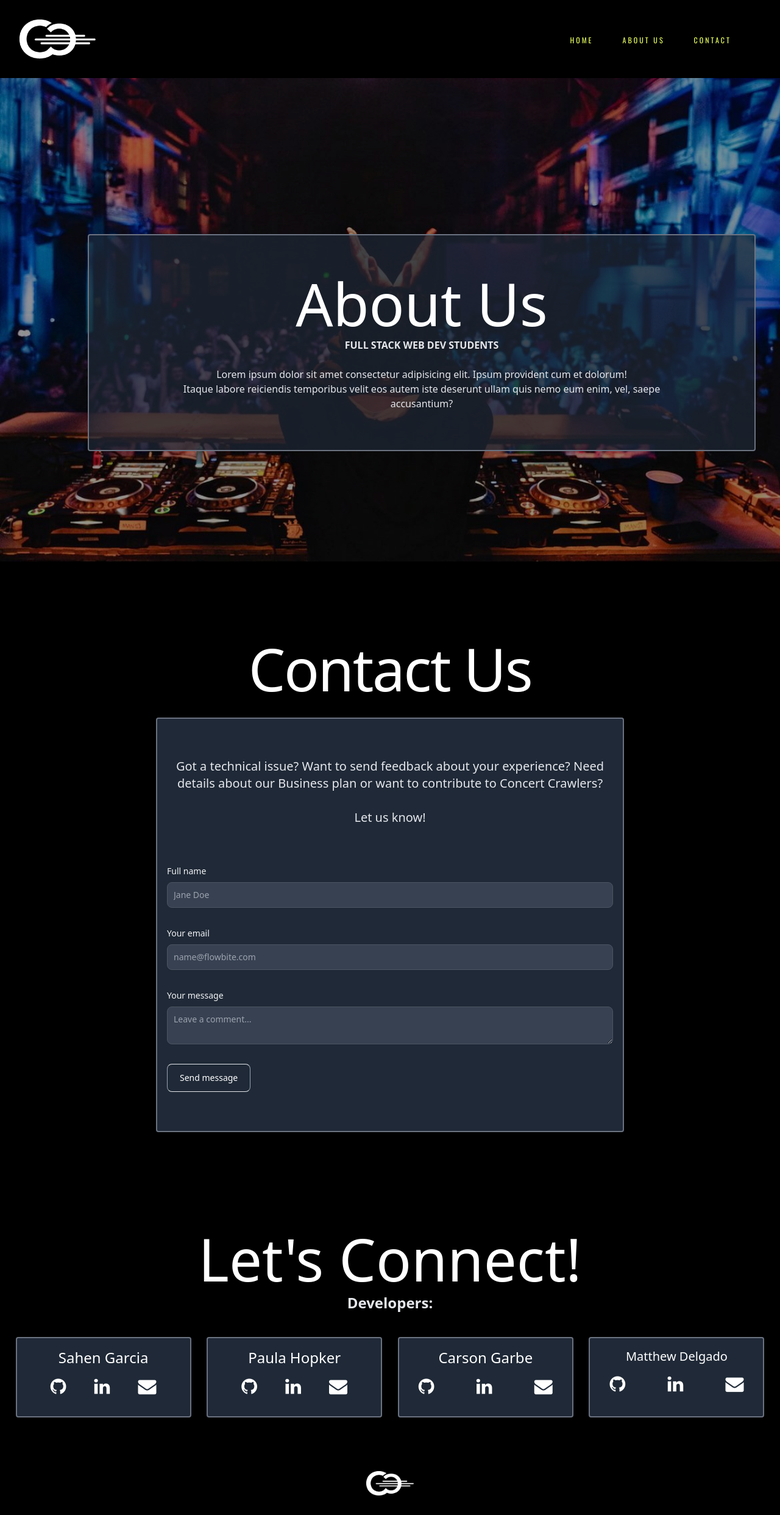
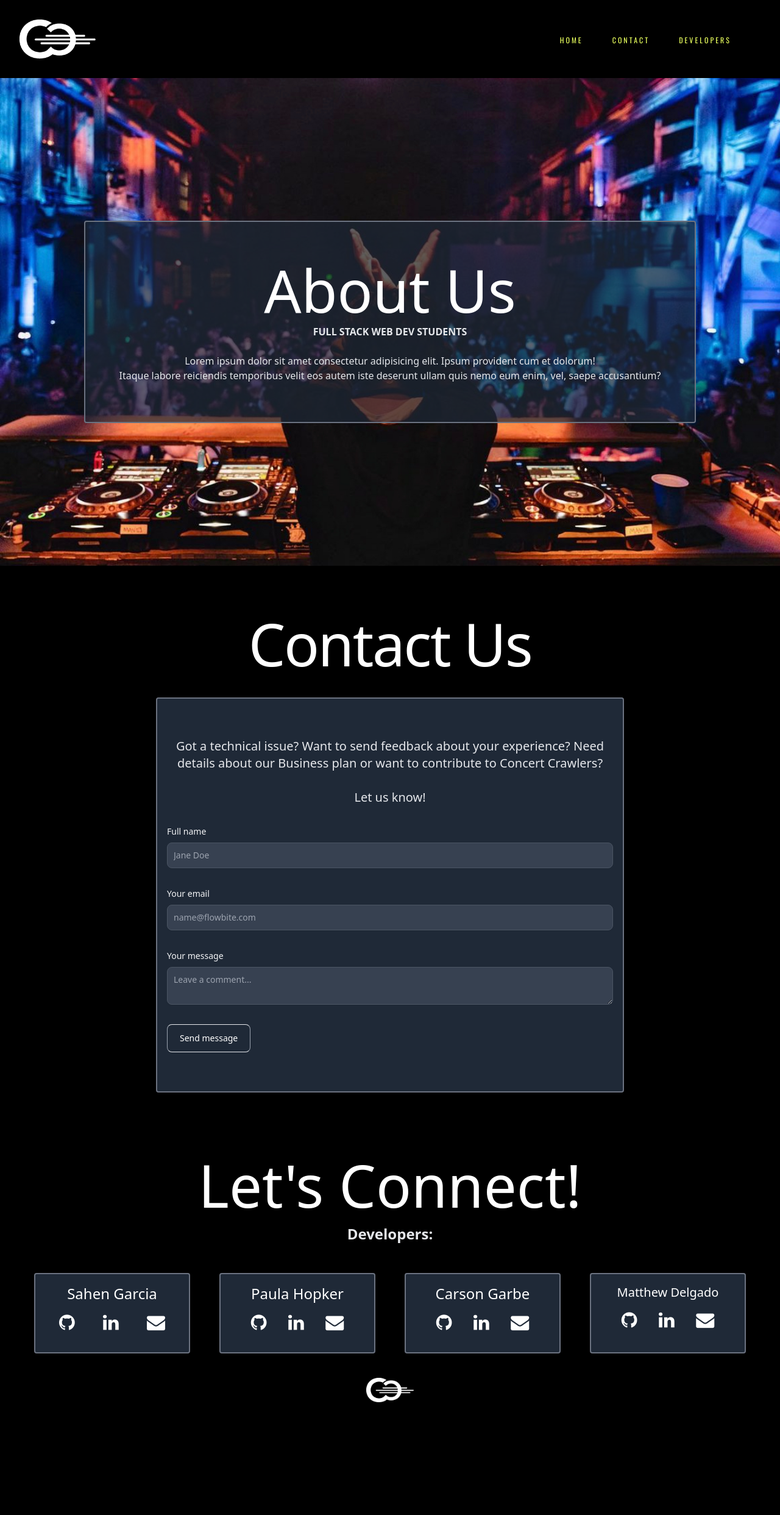
Before and after one commit to imjustSahen/ConcertCrawler, a website: page src/contact.html in a window 1280 px wide. Shown: the whole page at 61% size. After the commit the page ends 2332 px from the top, so only its background shows below. Drawn offline with nearby package versions, Linux system fonts and the light colour scheme.

Commit message:
refactored header code for appearance and functionality. Changed nav bar styles.

```diff
--- a/src/contact.html
+++ b/src/contact.html
@@ -1,5 +1,6 @@
 <!DOCTYPE html>
 <html lang="en">
+
 <head>
     <meta charset="UTF-8">
     <meta http-equiv="X-UA-Compatible" content="IE=edge">
@@ -15,11 +16,12 @@
     <!--Connecting Google Fonts-->
     <link rel="preconnect" href="https://fonts.googleapis.com">
     <link rel="preconnect" href="https://fonts.gstatic.com" crossorigin>
-    <link href="https://fonts.googleapis.com/css2?family=Oswald:wght@300;400;500;700&family=Montserrat:wght@400;800&display=swap" rel="stylesheet">
+    <link
+        href="https://fonts.googleapis.com/css2?family=Oswald:wght@300;400;500;700&family=Montserrat:wght@400;800&display=swap"
+        rel="stylesheet">
 
     <!--Tailwind fix-->
     <script src="https://cdn.tailwindcss.com"></script>
-
 </head>
 
 <body class="bg-black text-white ">
@@ -32,11 +34,13 @@
             <li class="index">
                 <a href="index.html">Home</a>
             </li>
+
             <li>
-             <a href="contact.html">About Us</a>
+                <a href="#contact-us">Contact</a>
             </li>
+
             <li>
-             <a href="contact.html/#contact-us">Contact</a>
+                <a href="#developers">Developers</a>
             </li>
         </ul>
         <div class="burger">
@@ -52,88 +56,103 @@
         </div>
     </nav>
 
-    <!-- <main style="background-image: url(../assets/imgs/backstage2.0.jpeg); background-repeat: no-repeat; background-position-x: center; background-size: 100vw;" > -->
-    <!-- Header + image -->
-    <header class="flex justify-center">
-        <div class="flex flex-col text-center items-center">
-            <div>
-                <img src="../assets/imgs/backstage2.0.jpeg" alt="backstage image" class="w-screen h-100 opacity-60 relative">
-                <!-- <card class="flex flex-col bg-opacity-70 text-center content-center mt-72 mb-80 lg:py-16 max-w-screen border-2 rounded border-gray-500 bg-gray-800">  -->
-                <card class="grid place-items-center bg-opacity-70 text-center content-center mt-16 mb-14 md:mb-40 md:justify-center md:absolute md:top-44 lg:top-60 xl:top-80 lg:mb-96 sm:mx-10 lg:-ml-16 xl:ml-36 2xl:ml-52 3xl:ml-72 lg:p-16 max-w-screen border-2 rounded border-gray-500 bg-gray-800">
+    <!-- header -->
+
+    <header
+        class="grid content-center bg-fixed bg-cover bg-no-repeat w-full min-w-screen min-h-screen  h-screen"
+        style="background-image: url('../assets/imgs/backstage2.0.jpeg')">
+        <div class="flex flex-col text-center items-center m-4 md:m-8 lg:m-20">
+            <card class="flex flex-col bg-opacity-70 py-4 lg:py-16 border-2 rounded border-gray-500 bg-gray-800">
                 <h1 class="text-8xl">About Us</h1>
                 <h4 class="font-bold pt-2 text-gray-200">FULL STACK WEB DEV STUDENTS</h4>
                 <br>
-                <p class="text-gray-200 px-14">Lorem ipsum dolor sit amet consectetur adipisicing elit. Ipsum provident cum et dolorum!<br>
-                    Itaque labore reiciendis temporibus velit eos autem iste deserunt ullam quis nemo eum enim, vel, saepe accusantium?</p>
+                <p class="text-gray-200 px-14">Lorem ipsum dolor sit amet consectetur adipisicing elit. Ipsum provident
+                    cum et dolorum!<br>
+                    Itaque labore reiciendis temporibus velit eos autem iste deserunt ullam quis nemo eum enim, vel,
+                    saepe accusantium?</p>
                 </img>
             </card>
-            </div>
-
         </div>
     </header>
 
     <!-- Contact Form -->
-    <h2 class="mb-8 text-8xl tracking-tight text-center lg:mt-32">Contact Us</h2>
-    <card class="flex justify-center">
+    <h2 class="mt-6 mb-10 text-8xl tracking-tight text-center lg:mt-20" id="contact-us">Contact Us</h2>
+    <card class="flex justify-center mx-4">
         <div class="py-8 lg:py-16 px-4 max-w-screen-md border-2 rounded border-gray-500 bg-gray-800">
-            <p class="mb-8 lg:mb-16 font-light text-center text-gray-200 sm:text-xl">Got a technical issue? Want to send feedback about your experience? Need details about our Business plan or want to contribute to Concert Crawlers?<br><br>Let us know!</p>
+            <p class="mb-8 font-light text-center text-gray-200 sm:text-xl">Got a technical issue? Want to send feedback
+                about your experience? Need details about our Business plan or want to contribute to Concert
+                Crawlers?<br><br>Let us know!</p>
             <form action="#" class="space-y-8">
                 <div>
                     <label for="name" class="block mb-2 text-sm text-gray-100">Full name</label>
-                    <input for="name" id="name" class="border text-sm rounded-lg focus:ring-primary-500 focus:border-primary-500 block w-full p-2.5 shadow-sm-light bg-gray-700 border-gray-600 placeholder-gray-400 text-white " placeholder="Jane Doe" required>
+                    <input for="name" id="name"
+                        class="border text-sm rounded-lg focus:ring-primary-500 focus:border-primary-500 block w-full p-2.5 shadow-sm-light bg-gray-700 border-gray-600 placeholder-gray-400 text-white "
+                        placeholder="Jane Doe" required>
                 </div>
                 <div>
                     <label for="email" class="block mb-2 text-sm font-medium text-gray-100">Your email</label>
-                    <input type="email" id="email" class="shadow-sm border text-sm rounded-lg focus:ring-primary-500 focus:border-primary-500 block w-full p-2.5 hadow-sm-light bg-gray-700 border-gray-600 placeholder-gray-400 text-white " placeholder="name@flowbite.com" required>
+                    <input type="email" id="email"
+                        class="shadow-sm border text-sm rounded-lg focus:ring-primary-500 focus:border-primary-500 block w-full p-2.5 hadow-sm-light bg-gray-700 border-gray-600 placeholder-gray-400 text-white "
+                        placeholder="name@flowbite.com" required>
                 </div>
 
                 <div class="sm:col-span-2">
                     <label for="message" class="block mb-2 text-sm font-medium text-gray-100">Your message</label>
-                    <textarea id="message" class="block p-2.5 w-full text-sm rounded-lg shadow-sm border focus:ring-primary-500 focus:border-primary-500 bg-gray-700 border-gray-600 placeholder-gray-400 text-white " placeholder="Leave a comment..."></textarea>
+                    <textarea id="message"
+                        class="block p-2.5 w-full text-sm rounded-lg shadow-sm border focus:ring-primary-500 focus:border-primary-500 bg-gray-700 border-gray-600 placeholder-gray-400 text-white "
+                        placeholder="Leave a comment..."></textarea>
                 </div>
-                <button type="submit" class="py-3 px-5 text-sm font-medium text-center text-white border border-x-gray-400 rounded-lg bg-primary-700 sm:w-fit hover:bg-primary-800 focus:ring-4 focus:outline-none focus:ring-primary-300 dark:bg-primary-600 hover:bg-primary-700 focus:ring-primary-800">Send message</button>
+                <button type="submit"
+                    class="py-3 px-5 text-sm font-medium text-center text-white border border-x-gray-400 rounded-lg bg-primary-700 sm:w-fit hover:bg-primary-800 focus:ring-4 focus:outline-none focus:ring-primary-300 dark:bg-primary-600 hover:bg-primary-700 focus:ring-primary-800">Send
+                    message</button>
             </form>
         </div>
     </card>
 
     <!-- Let's Connect -->
-    <section class="flex flex-col text-center pt-40">
-        <h1 class="text-8xl pb-2">Let's Connect!</h1>
+    <section class="flex flex-col text-center mt-24" id="developers">
+        <h1 class="text-8xl pb-2 m-2">Let's Connect!</h1>
         <h4 class="font-bold pb-8 text-2xl text-gray-200">Developers:</h4>
-        <div class="flex flex-row flex-wrap justify-evenly mb-14">
-            <card class="flex flex-col mt-2 py-4 px-4 w-72 max-w-screen-md border-2 rounded border-gray-500 bg-gray-800">
+        <div class="flex flex-row flex-wrap content-around justify-evenly m-2">
+
+            <card class="flex flex-col mt-2 p-4 w-64 max-w-screen-md border-2 rounded border-gray-500 bg-gray-800">
                 <h1 class="text-2xl">Sahen Garcia</h1>
-                <div class="flex justify-around p-4">
-                    <a href="https://github.com/imjustSahen" target="_blank" rel="noopener noreferrer"><i class="fa fa-github" style="font-size: 30px;"></i></a>
+                <div class="flex justify-around pt-4">
+                    <a href="https://github.com/imjustSahen" target="_blank" rel="noopener noreferrer"><i
+                            class="fa fa-github" style="font-size: 30px;"></i></a>
                     <a><i class="fa fa-linkedin" style="font-size: 30px;"></i></a>
                     <a href="mailto: imjustsahen@gmail.com"><i class="fa fa-envelope" style="font-size: 30px"></i></a>
                 </div>
             </card>
 
-            <card class="py-4 px-4 w-72 mt-2 max-w-screen-md border-2 rounded border-gray-500 bg-gray-800">
+            <card class="flex flex-col mt-2 p-4 w-64 max-w-screen-md border-2 rounded border-gray-500 bg-gray-800">
                 <h1 class="text-2xl">Paula Hopker</h1>
                 <div class="p-4 flex justify-around">
-                    <a href="https://github.com/thepauladenise" target="_blank" rel="noopener noreferrer"><i class="fa fa-github" style="font-size: 30px;"></i></a>
+                    <a href="https://github.com/thepauladenise" target="_blank" rel="noopener noreferrer"><i
+                            class="fa fa-github" style="font-size: 30px;"></i></a>
                     <a><i class="fa fa-linkedin" style="font-size: 30px;"></i></a>
                     <a href="mailto: pdhopker@gmail.com"><i class="fa fa-envelope" style="font-size: 30px"></i></a>
                 </div>
             </card>
 
-            <card class="py-4 px-4 w-72 mt-2 max-w-screen-md border-2 rounded border-gray-500 bg-gray-800">
+            <card class="flex flex-col mt-2 p-4 w-64 max-w-screen-md border-2 rounded border-gray-500 bg-gray-800">
                 <h1 class="text-2xl">Carson Garbe</h1>
-                <div class="p-4 flex justify-between">
-                    <a href="https://github.com/carsongarbe" target="_blank" rel="noopener noreferrer"><i class="fa fa-github" style="font-size: 30px;"></i></a>
+                <div class="p-4 flex justify-around">
+                    <a href="https://github.com/carsongarbe" target="_blank" rel="noopener noreferrer"><i
+                            class="fa fa-github" style="font-size: 30px;"></i></a>
                     <a><i class="fa fa-linkedin" style="font-size: 30px;"></i></a>
                     <a href="mailto: carsongarbe@gmail.com"><i class="fa fa-envelope" style="font-size: 30px"></i></a>
                 </div>
             </card>
 
-            <card class="py-4 px-4 w-72 mt-2 max-w-screen-md border-2 rounded border-gray-500 bg-gray-800">
+            <card class="flex flex-col mt-2 p-4 w-64 max-w-screen-md border-2 rounded border-gray-500 bg-gray-800">
                 <h1 class="text-xl">Matthew Delgado</h1>
-                <div class="p-4 flex justify-between">
-                    <a href="https://github.com/DelgaMatt" target="_blank" rel="noopener noreferrer"><i class="fa fa-github" style="font-size: 30px;"></i></a>
+                <div class="p-4 flex justify-around">
+                    <a href="https://github.com/DelgaMatt" target="_blank" rel="noopener noreferrer"><i
+                            class="fa fa-github" style="font-size: 30px;"></i></a>
                     <a><i class="fa fa-linkedin" style="font-size: 30px;"></i></a>
-                    <a href="mailto: matthewrdelgado@gmail.com"><i class="fa fa-envelope" style="font-size: 30px"></i></a>
+                    <a href="mailto: matthewrdelgado@gmail.com"><i class="fa fa-envelope"
+                            style="font-size: 30px"></i></a>
                 </div>
             </card>
         </div>
@@ -147,4 +166,5 @@
 
     </main>
 </body>
+
 </html>
```
Also changed, not shown: assets/css/output.css.
